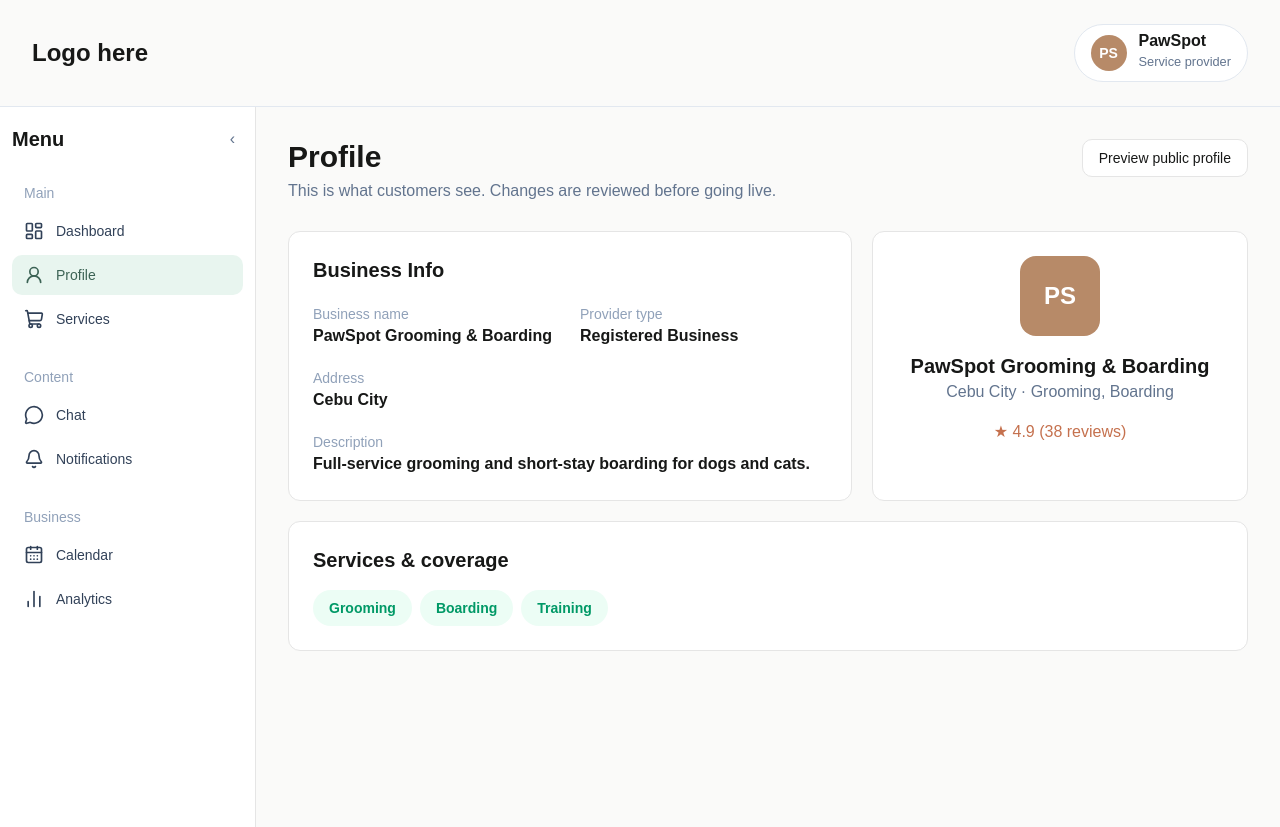
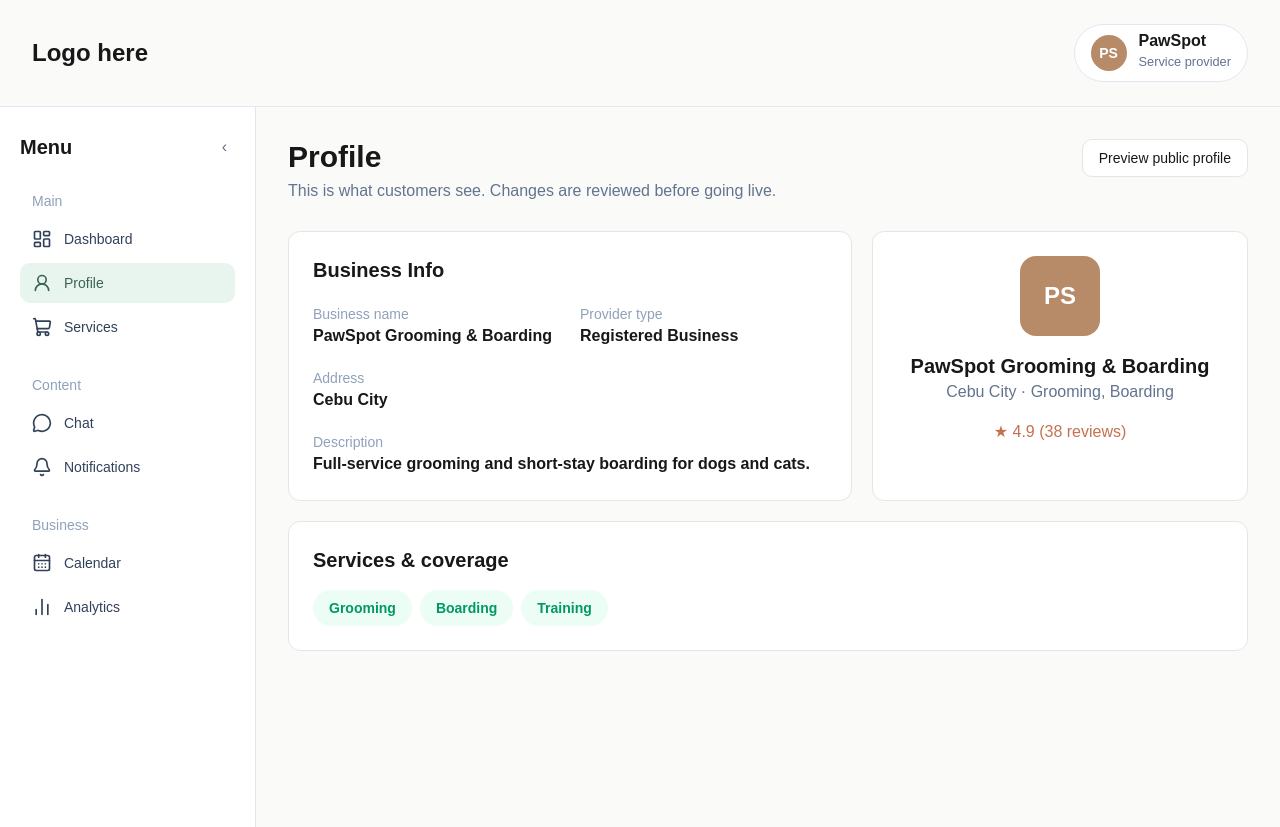
Before and after one commit to GarudaKurt/Aspen, a Next.js app: page /tenant-dashboard/profile in a window 1280 px wide. Built offline with nearby package versions, Linux system fonts and the light colour scheme.

Commit message:
Use static Tailwind classes for sidebar spacing states

```diff
--- a/src/features/tenant-dashboard/components/dashboard-sidebar.tsx
+++ b/src/features/tenant-dashboard/components/dashboard-sidebar.tsx
@@ -24,7 +24,7 @@ export function DashboardSidebar() {
   const groups = [["main", "Main"], ["content", "Content"], ["business", "Business"]] as const;
 
   return <Sidebar className="lg:relative">
-    <SidebarContent className={`p-3 transition-[padding] duration-200 lg:${open ? "p-5" : "p-2"}`}>
+    <SidebarContent className={`transition-[padding] duration-200 ${open ? "p-3 lg:p-5" : "p-2 lg:p-2"}`}>
       <div className={`mb-6 flex items-center ${open ? "justify-between" : "justify-center"}`}>
         {open && <h2 className="text-xl font-semibold">Menu</h2>}
         <SidebarTrigger />
```
